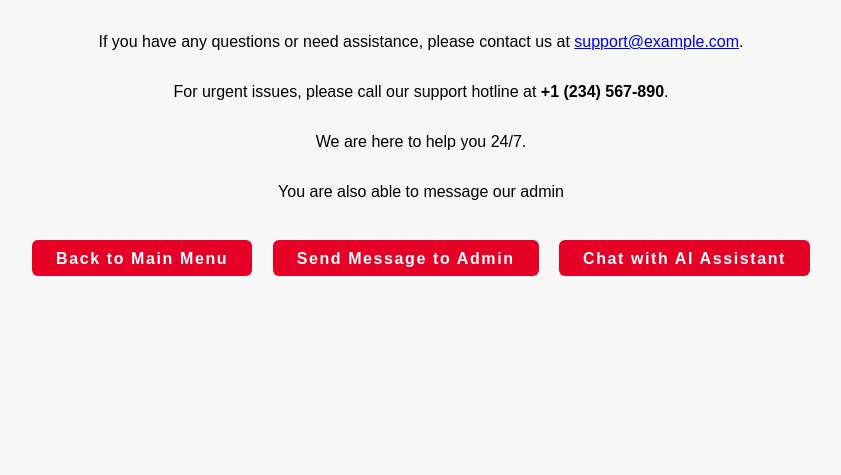
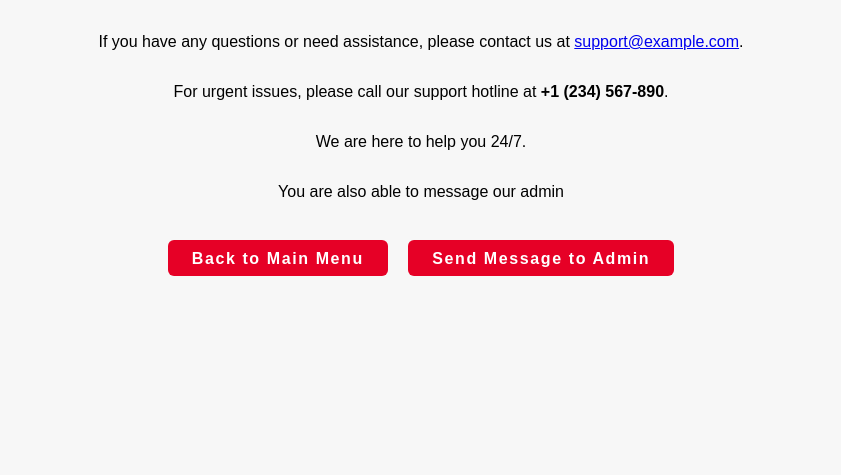
Before and after one commit to Denya00/project_online_restaurant, a Python web app: template templates/support.html in a window 1280 px wide. Shown: the part 345-820 px from the top of the page, without its empty margins (219-1060 px from the left). Run offline with Jinja, Linux system fonts and the light colour scheme; the template is opened without the code that fills it, so the values that code supplies are empty.

Commit message:
modified:   templates/support.html

```diff
--- a/templates/support.html
+++ b/templates/support.html
@@ -62,7 +62,6 @@
     <div class="button-group">
         <a href="/welcome" class="menu-btn">Back to Main Menu</a>
         <a href="/message_to_admin" class="message-btn">Send Message to Admin</a>
-        <a href="/chatgpt" class="message-btn">Chat with AI Assistant</a>
     </div>
 </body>
 </html>
```
